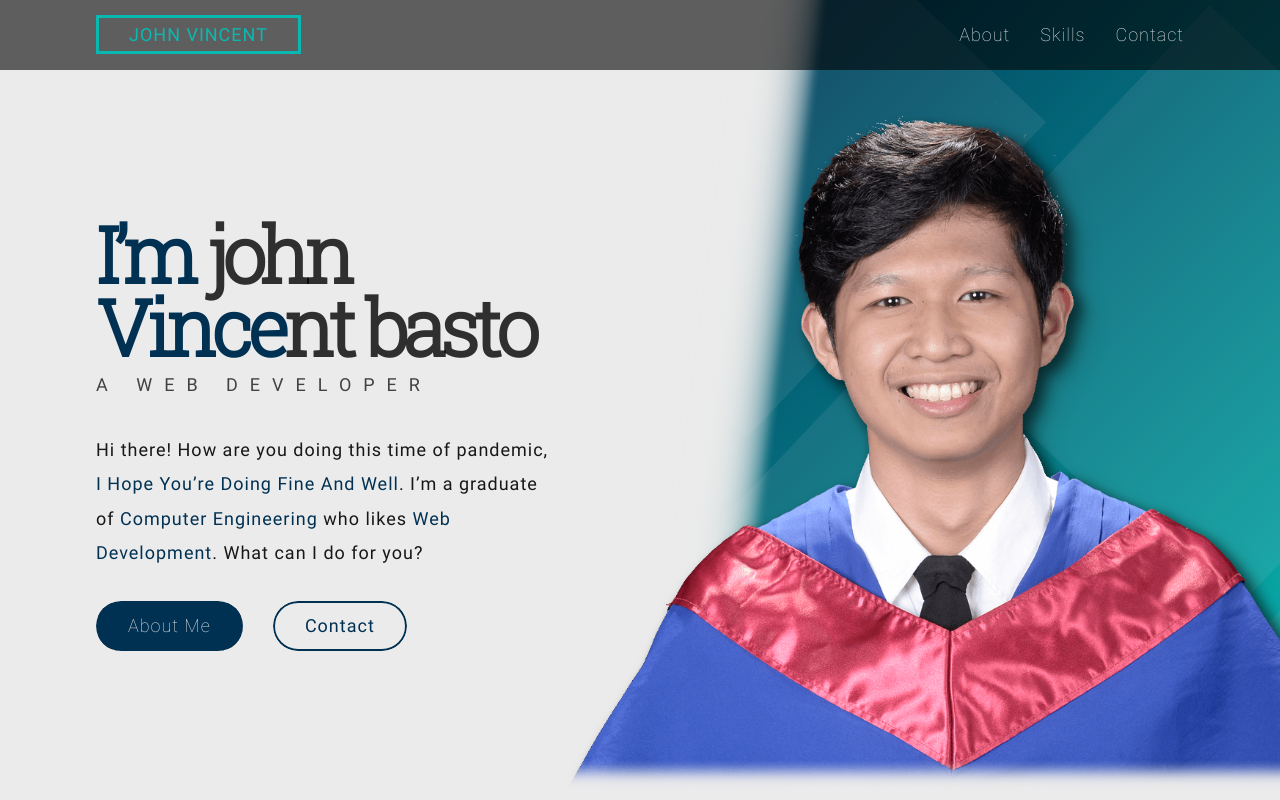
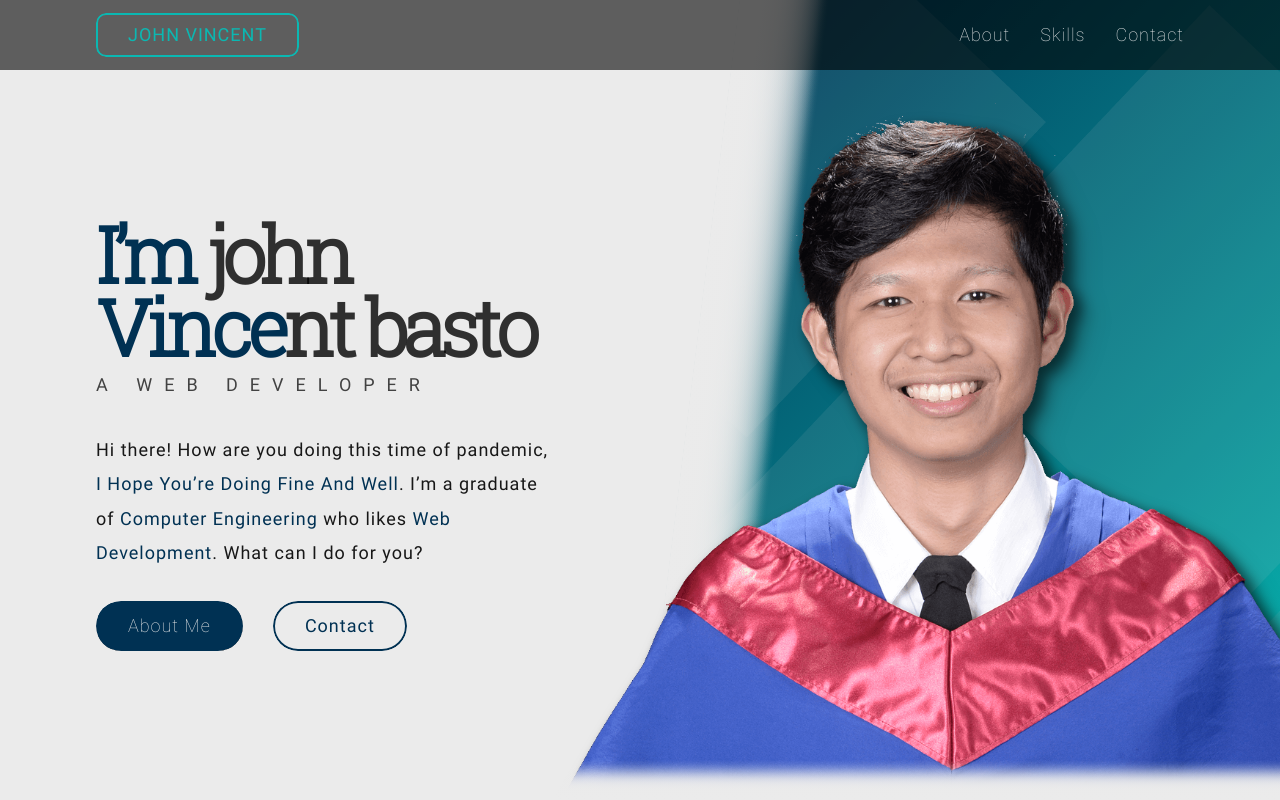
Before and after one commit to jvincebasto/my-vue-portfolio, a Vue app: page / in a window 1280 px wide. Shown: the top 800 px of the page. Built offline with nearby package versions, Linux system fonts and the light colour scheme.

Commit message:
nav link animation test

```diff
--- a/src/components/Btn-Secondary.vue
+++ b/src/components/Btn-Secondary.vue
@@ -61,7 +61,7 @@ export default {
       right: 0;
       transform-origin: right;
 
-      transition: width 0.3s ease-in-out;
+      transition: all 0.3s ease-in-out;
     }
     &:hover::before {
       width: 100%;
--- a/src/components/Navbar.vue
+++ b/src/components/Navbar.vue
@@ -91,10 +91,46 @@
         // margin-right: 1.5rem;
       }
 
+      & a::before {
+        content: "";
+        display: block;
+
+        height: 0.2rem;
+        position: absolute;
+        bottom: 0;
+        z-index: -5;
+        background: rgba(abs.$vars-c-lightblue, 0);
+
+        width: 0;
+        right: 0;
+        transform-origin: right;
+
+        transition: all 0.3s ease-in-out;
+      }
+      &:hover a::before {
+        width: 100%;
+        right: unset;
+        left: 0;
+        transform-origin: left;
+        background: rgba(abs.$vars-c-lightblue, 1);
+      }
+
       & a {
+        display: block;
+        height: 100%;
+        width: 100%;
+
         text-align: center;
         white-space: pre;
         color: abs.$vars-c-white;
+
+        position: relative;
+
+        &:hover {
+          color: abs.$vars-c-lightblue;
+          // font-weight: bold;
+          transition: all 1s 1s cubic-bezier(0.2, -0.5, 0.4, 1.75);
+        }
 
         @include abs.fns-respond(cphone) {
           // padding: .5rem 2rem;
@@ -116,14 +152,56 @@
       display: none;
     }
   }
-  &-logo ul li a {
-    text-transform: uppercase;
-    white-space: pre;
-    font-family: tbody;
+  &-logo ul li {
+    border-radius: 1rem;
+    overflow: hidden;
+    // background: crimson;
 
-    padding: 0.6rem 3rem;
-    color: abs.$vars-c-lightblue;
-    border: 0.3rem solid abs.$vars-c-lightblue;
+    & a::before {
+      content: "";
+      display: block;
+
+      height: 100%;
+      position: absolute;
+      bottom: 0;
+      z-index: -5;
+      background: rgba(abs.$vars-c-darkblue, 0);
+
+      width: 0;
+      right: 0;
+      transform-origin: right;
+
+      transition: all 0.3s ease-in-out;
+    }
+    &:hover a::before {
+      width: 100%;
+      right: unset;
+      left: 0;
+      transform-origin: left;
+      background: rgba(abs.$vars-c-darkblue, 1);
+    }
+
+    a {
+      text-transform: uppercase;
+      white-space: pre;
+      font-family: tbody;
+      display: block;
+
+      padding: 0.3rem 3rem;
+      color: abs.$vars-c-lightblue;
+      border: 0.2rem solid abs.$vars-c-lightblue;
+      border-radius: 1rem;
+
+      position: relative;
+
+      &:hover {
+        color: rgba(abs.$vars-c-white, 0.8);
+        border-color: abs.$vars-c-darkblue;
+
+        transition: color 1s 1s, border-color 1s 1.5s;
+        transition-timing-function: cubic-bezier(0.2, -0.5, 0.4, 1.75);
+      }
+    }
   }
 }
 
```
